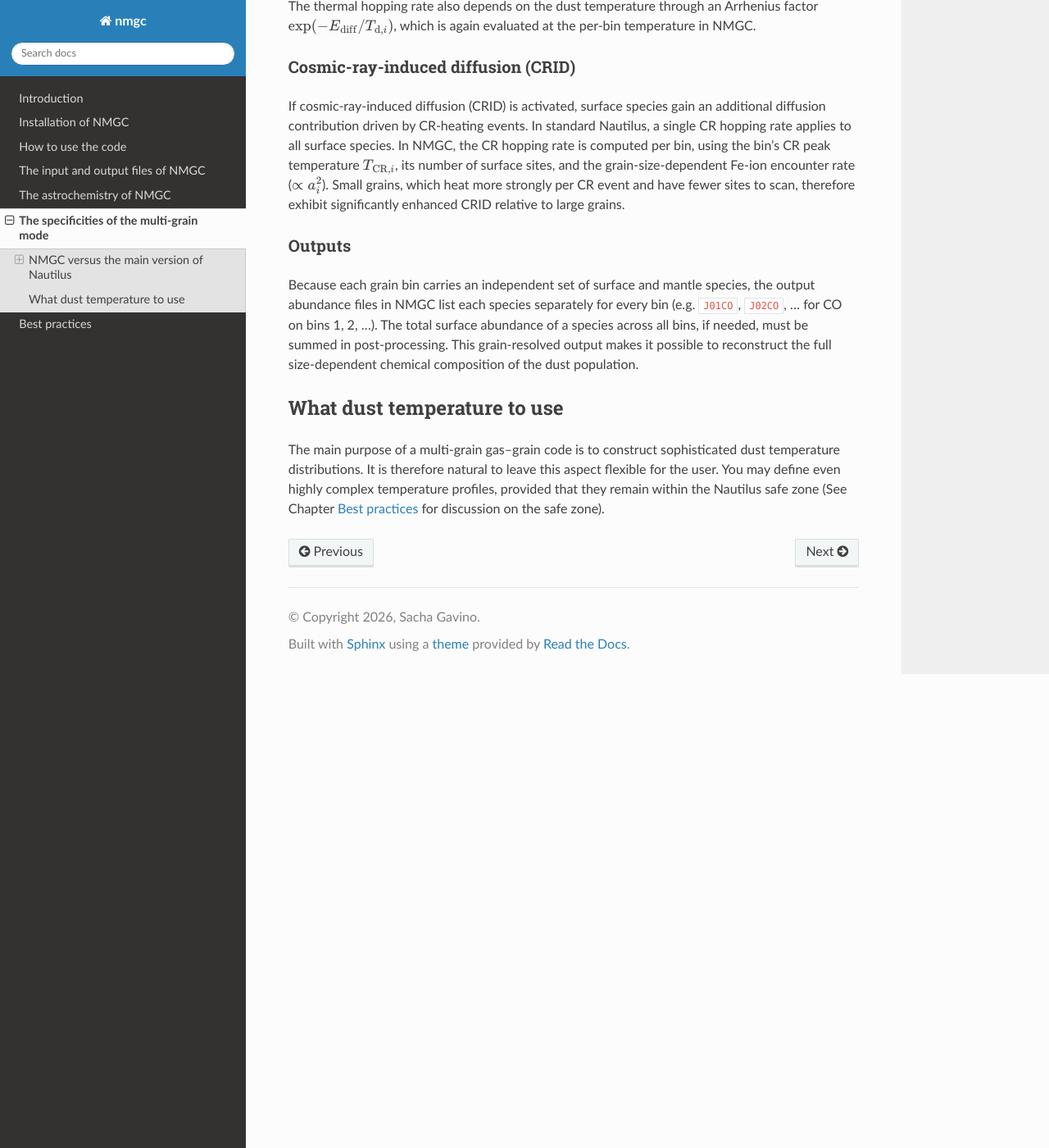
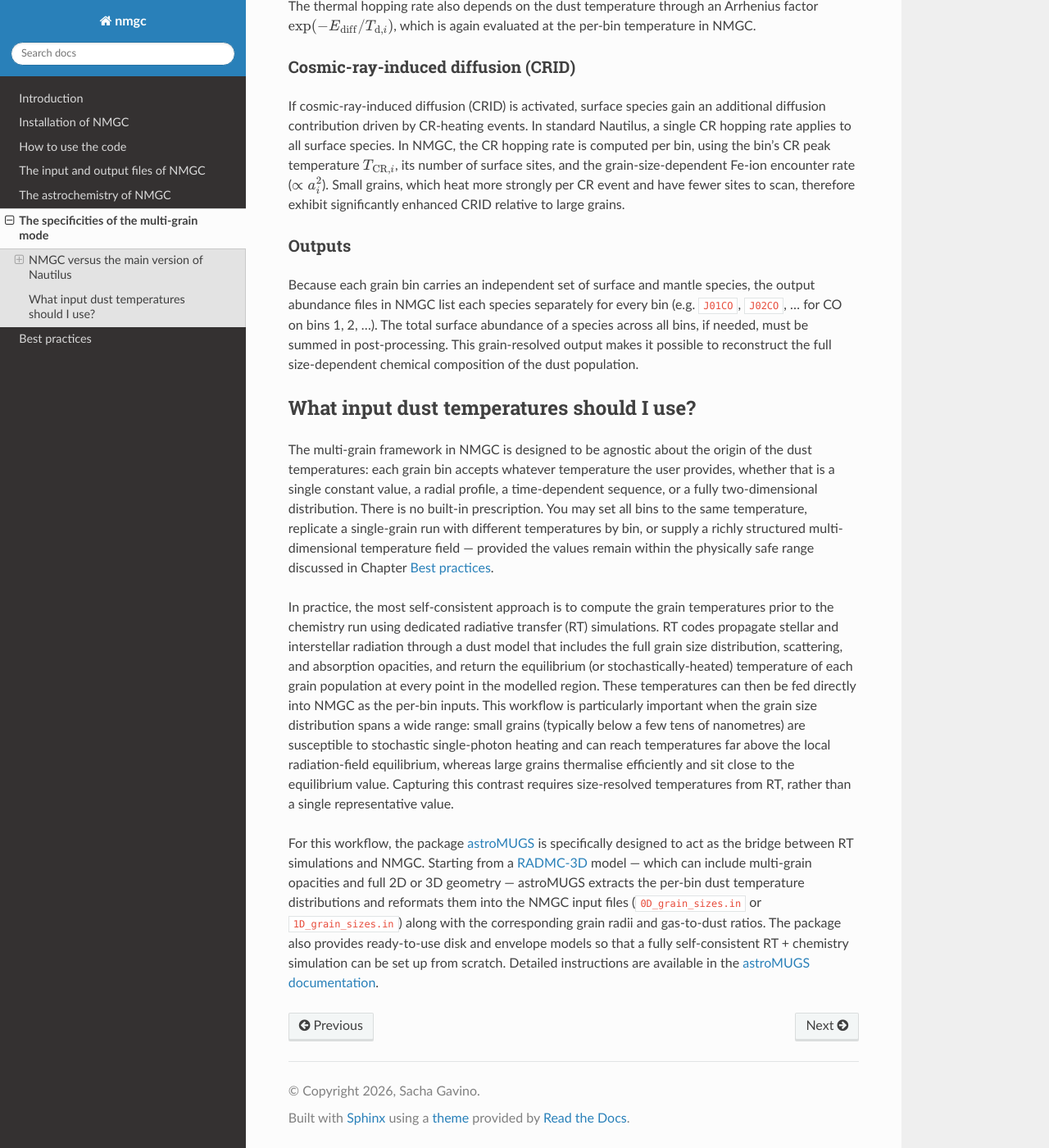
Before and after one commit to sachagavino/nmgc-2.0, a Sphinx documentation site: the page built from docs/source/specificities.rst, in a window 1280 px wide and 1400 px high, scrolled down 2688 px. Shown: the whole window at 82% size. Built offline with Sphinx 7.4.7 and the Read the Docs theme 3.1.0, drawn with Linux system fonts in a browser that asks for light colours.

Commit message:
corrected 1d_static

```diff
--- a/docs/source/specificities.rst
+++ b/docs/source/specificities.rst
@@ -69,8 +69,11 @@ Outputs
 
 Because each grain bin carries an independent set of surface and mantle species, the output abundance files in NMGC list each species separately for every bin (e.g. ``J01CO``, ``J02CO``, ... for CO on bins 1, 2, ...). The total surface abundance of a species across all bins, if needed, must be summed in post-processing. This grain-resolved output makes it possible to reconstruct the full size-dependent chemical composition of the dust population.
 
-What dust temperature to use
+What input dust temperatures should I use?
 =================
 
-The main purpose of a multi-grain gas–grain code is to construct sophisticated dust temperature distributions. It is therefore natural to leave this aspect flexible for the user.
-You may define even highly complex temperature profiles, provided that they remain within the Nautilus safe zone (See Chapter :ref:`chap-bestpractices` for discussion on the safe zone).
+The multi-grain framework in NMGC is designed to be agnostic about the origin of the dust temperatures: each grain bin accepts whatever temperature the user provides, whether that is a single constant value, a radial profile, a time-dependent sequence, or a fully two-dimensional distribution. There is no built-in prescription. You may set all bins to the same temperature, replicate a single-grain run with different temperatures by bin, or supply a richly structured multi-dimensional temperature field — provided the values remain within the physically safe range discussed in Chapter :ref:`chap-bestpractices`.
+
+In practice, the most self-consistent approach is to compute the grain temperatures prior to the chemistry run using dedicated radiative transfer (RT) simulations. RT codes propagate stellar and interstellar radiation through a dust model that includes the full grain size distribution, scattering, and absorption opacities, and return the equilibrium (or stochastically-heated) temperature of each grain population at every point in the modelled region. These temperatures can then be fed directly into NMGC as the per-bin inputs. This workflow is particularly important when the grain size distribution spans a wide range: small grains (typically below a few tens of nanometres) are susceptible to stochastic single-photon heating and can reach temperatures far above the local radiation-field equilibrium, whereas large grains thermalise efficiently and sit close to the equilibrium value. Capturing this contrast requires size-resolved temperatures from RT, rather than a single representative value.
+
+For this workflow, the package `astroMUGS <https://github.com/sachagavino/astroMUGS>`_ is specifically designed to act as the bridge between RT simulations and NMGC. Starting from a `RADMC-3D <https://www.ita.uni-heidelberg.de/~dullemond/software/radmc-3d/>`_ model — which can include multi-grain opacities and full 2D or 3D geometry — astroMUGS extracts the per-bin dust temperature distributions and reformats them into the NMGC input files (``0D_grain_sizes.in`` or ``1D_grain_sizes.in``) along with the corresponding grain radii and gas-to-dust ratios. The package also provides ready-to-use disk and envelope models so that a fully self-consistent RT + chemistry simulation can be set up from scratch. Detailed instructions are available in the `astroMUGS documentation <https://astromugs.readthedocs.io/en/latest>`_.
```
Also changed, not shown: 2 other files.
